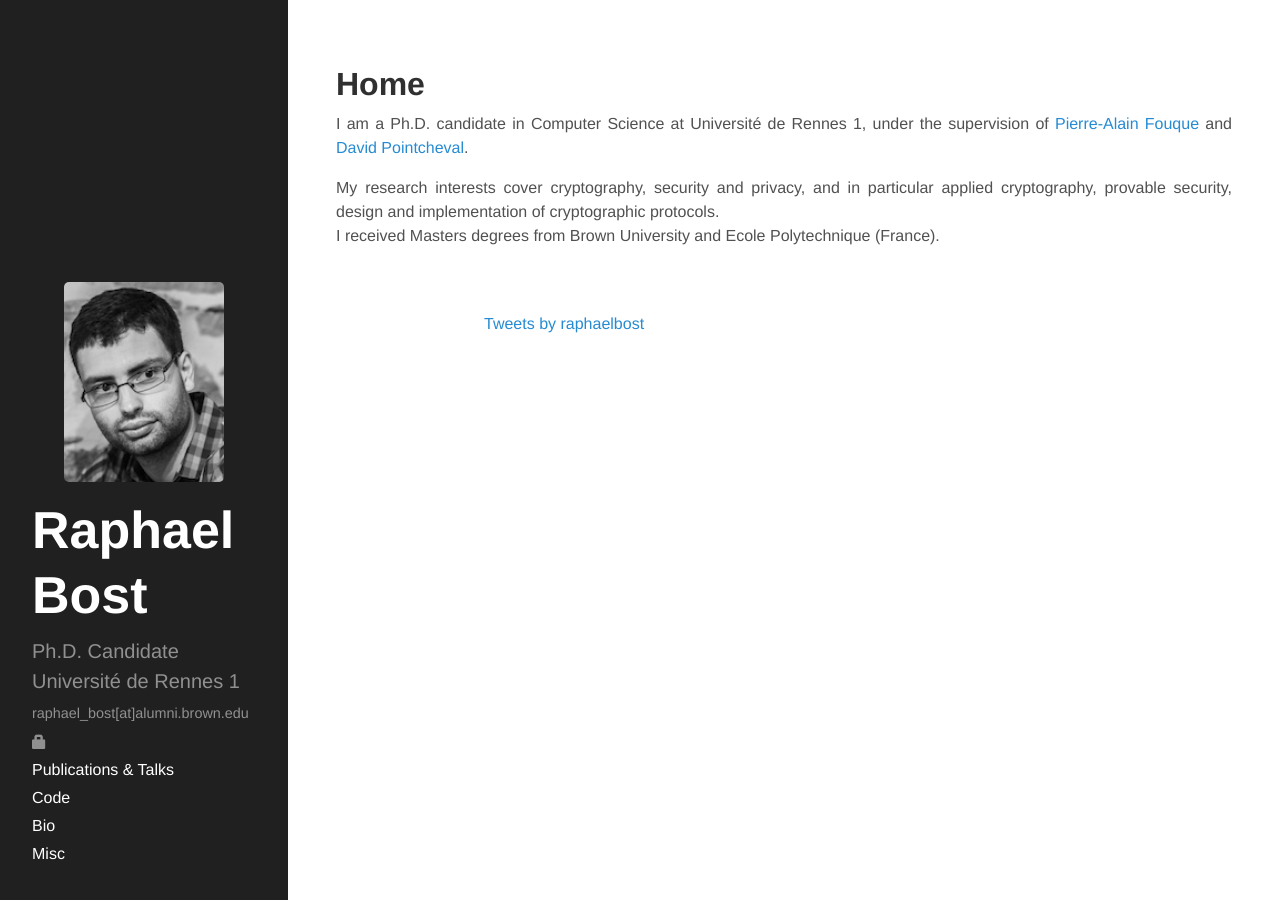
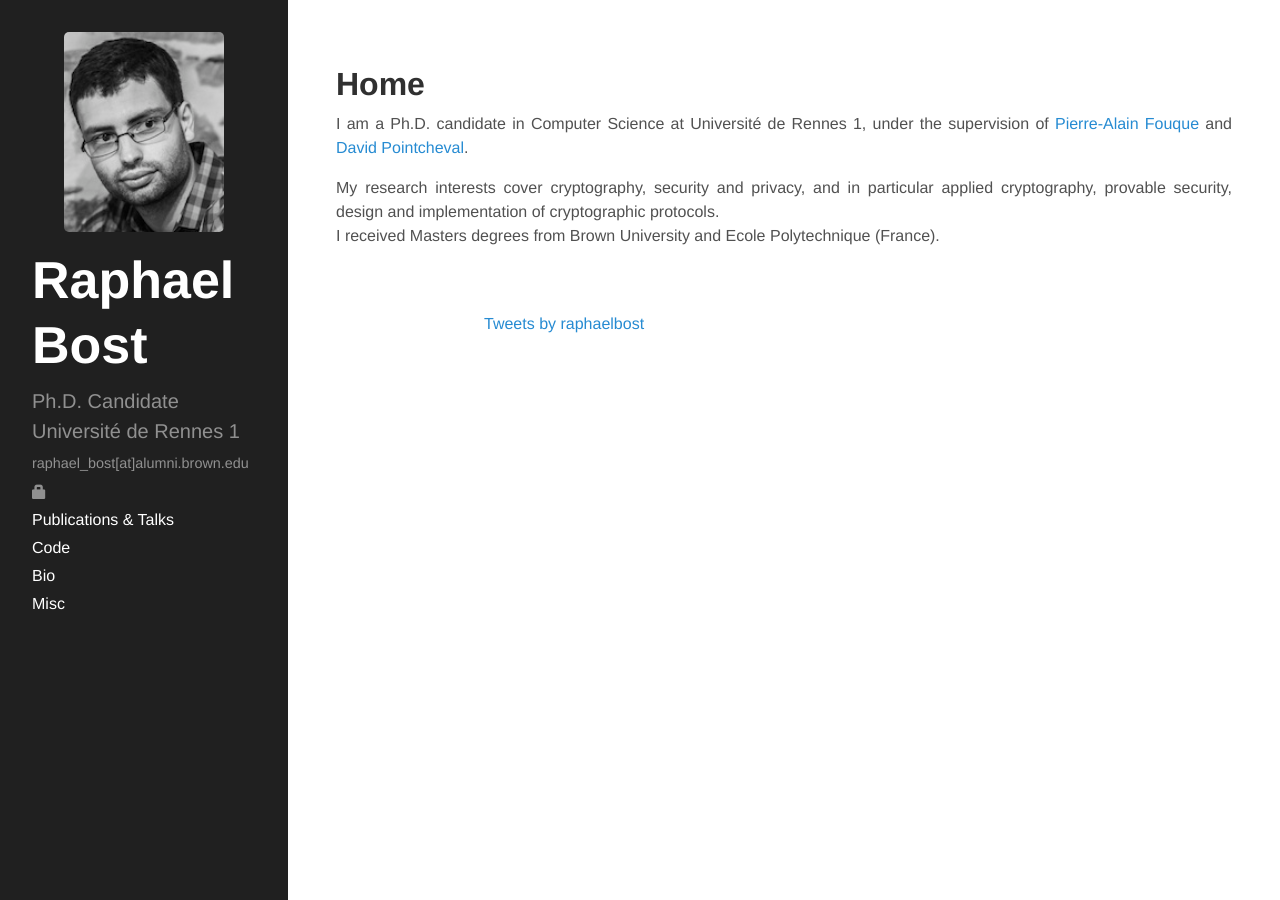
Before and after one commit to rbost/website, a Jekyll site: the page built from index.html, in a window 1280 px wide. Built offline with Jekyll 4.4.1, drawn with Linux system fonts in a browser that asks for light colours; some web fonts are replaced; Markdown is read by kramdown in place of the engine named in the settings; comment, search, counter and statistics services are not loaded.

Commit message:
Put the sidebar on the top

```diff
--- a/_includes/sidebar.html
+++ b/_includes/sidebar.html
@@ -1,5 +1,5 @@
 <div class="sidebar">
-  <div class="container sidebar-sticky">
+  <div class="container">
     <div class="sidebar-about">
       <h1>
 		  <center>
--- a/public/css/rb.css
+++ b/public/css/rb.css
@@ -286,3 +286,12 @@ a.pgp {
     margin-left: auto;
     margin-right: auto;
 }
+
+@media (min-width: 48em) {
+  .sticky-bottom {
+    position: absolute;
+/*    right:  1rem;*/
+    bottom: 1rem;
+/*    left:   1rem;*/
+  }
+}
```
